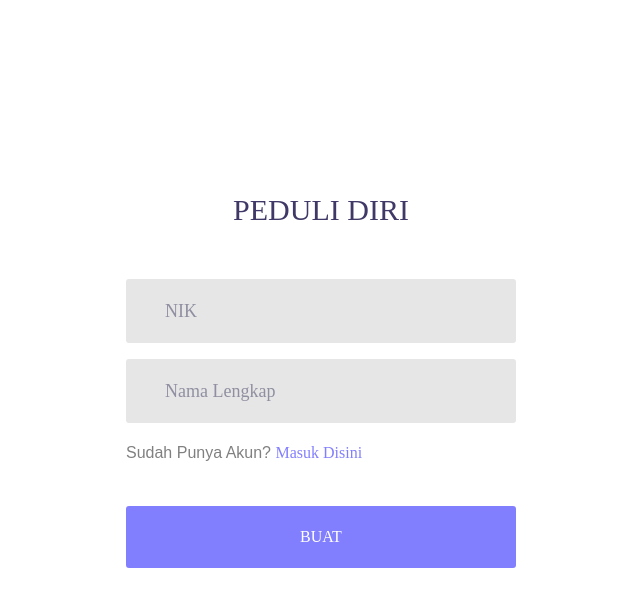
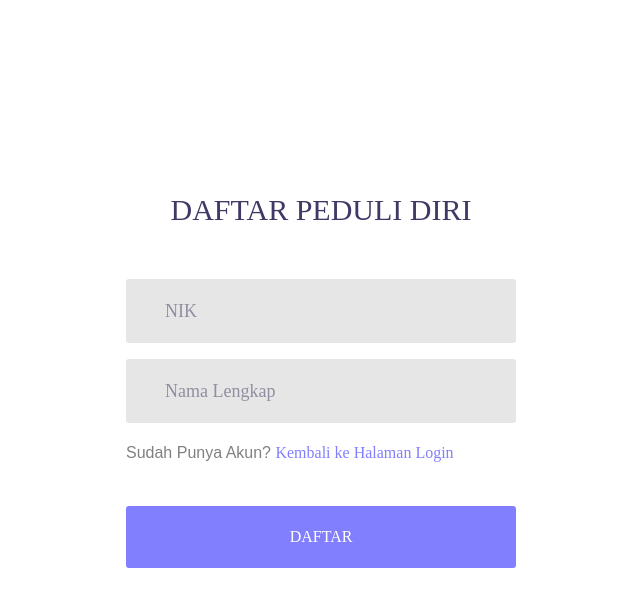
Before and after one commit to ReihanZakya/UJIKOM_P1, a PHP site: page /register.php in a window 1280 px wide. Shown: the top 607 px of the page, without its empty margins (319-959 px from the left). Run offline with PHP 8.4, Linux system fonts and the light colour scheme; some web fonts are replaced.

Commit message:
perbaiki tampilan

```diff
--- a/catatan.txt
+++ b/catatan.txt
@@ -3,3 +3,4 @@ ID_CATATAN|NIK|NAMA_LENGKAP|TANGGAL|JAM|LOKASI|SUHU
 86453|12345|Reihan|2022-03-10|10:26|Jakarta|34 celcius
 82514|12345|Reihan|2022-01-28|10:31|Miko Mall|34 celcius
 46973|12345|Reihan|2022-03-11|14:57|Ciwidey|33 C
+4409|12345|Reihan|2022-03-14|18:34|SMK|34 celcius
--- a/catatan_perjalanan.php
+++ b/catatan_perjalanan.php
@@ -22,7 +22,7 @@
                     <div class="card-header"><i class="fa fa-table"></i>Riwayat Perjalanan</div>
                         <div class="card-body">
                             <div class="table-responsive">
-                                <table id="example" class="table table-bordered">
+                                <table id="default-datatable" class="table table-bordered">
                                     <thead>
                                         <tr>
                                             <th>NO</th>
--- a/config.txt
+++ b/config.txt
@@ -1,7 +1,2 @@
 
 12345|Reihan
-321|bambang
-123|Agus
-18|Reihan
-12|bambang
-1111111111111111|aamon
--- a/index.php
+++ b/index.php
@@ -39,7 +39,7 @@
 
 				<form class="login100-form validate-form flex-sb flex-w" method="POST" action="proses_login.php">
 					<span class="login100-form-title p-b-51">
-						Peduli Diri
+						Masuk Peduli Diri
 					</span>
 
 
@@ -60,7 +60,7 @@
 							<h6 style="color:gray; text-align:center;" class="" for="ckb1">
 								Belum Punya Akun?
                                 <a href="register.php" class="txt1">
-								Buat Akun Disini
+								Daftar Akun Baru
 					    		</a>
                             </h6>
 
--- a/proses_register.php
+++ b/proses_register.php
@@ -1,5 +1,5 @@
 <?php
-
+error_reporting(0);
 $nik             = $_POST['nik'];
 $nama_lengkap    = $_POST['nama_lengkap'];
 
--- a/register.php
+++ b/register.php
@@ -39,7 +39,7 @@
 
 				<form class="login100-form validate-form flex-sb flex-w" method="POST" action="proses_register.php">
 					<span class="login100-form-title p-b-51">
-						Peduli Diri
+					 Daftar Peduli Diri
 					</span>
 
 
@@ -60,7 +60,7 @@
 							<h6 style="color:gray; text-align:center;" class="" for="ckb1">
 								Sudah Punya Akun?
                                 <a href="index.php" class="txt1">
-								Masuk Disini
+								Kembali ke Halaman Login
 					    		</a>
                             </h6>
 
@@ -69,7 +69,7 @@
 
 					<div class="container-login100-form-btn m-t-17">
 						<button type="submit" class="login100-form-btn">
-							Buat
+							Daftar
 						</button>
 					</div>
 
--- a/tulis_catatan.php
+++ b/tulis_catatan.php
@@ -19,7 +19,7 @@
 
             <div class="tab-pane tabs-animation fade show active"role="tabpanel">
                 <div class="main-card mb-3 card">
-                    <div class="card-body"><h5 class="card-title">Tulis Catatan Perjalanan</h5>
+                    <div class="card-body"><h5 class="card-title">Tulis Catatan Perjalanan</h5><hr>
                         <form class="" action="simpan_catatan.php" method="POST">
                             <div class="position-relative row form-group"><label for="exampleEmail" class="col-sm-2 col-form-label">Tanggal</label>
                                 <div class="col-sm-10"><input name="tanggal" id="exampleEmail" placeholder="Tanggal" type="date" min="2022-1-1" class="form-control"></div>
```
Also changed, not shown: user.php (+5 -5 lines).
